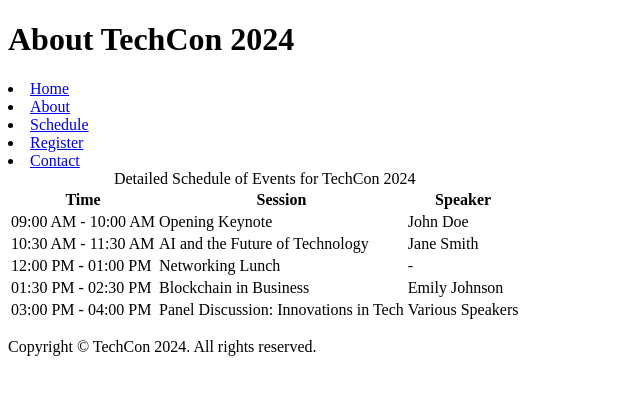
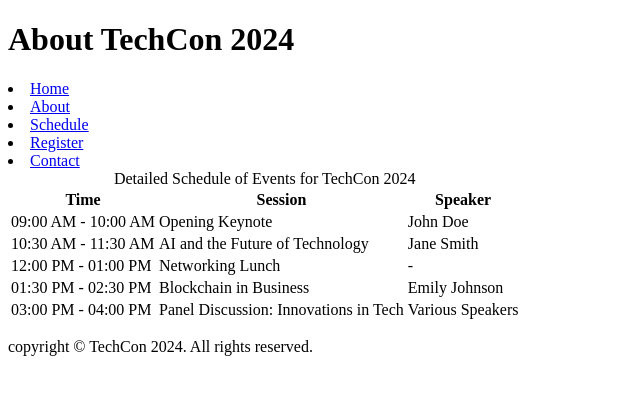
Before and after one commit to Nduat1/TechCon_HTML, a plain HTML site: page techcon_website/schedule.html in a window 1280 px wide. Shown: the full height of the page, 0-640 px from the left. Drawn offline with Linux system fonts and the light colour scheme.

Commit message:
Add schedule.html

```diff
--- a/techcon_website/schedule.html
+++ b/techcon_website/schedule.html
@@ -56,7 +56,7 @@
         </table>
     </main>
     <footer>
-        <p>Copyright &copy; TechCon 2024. All rights reserved.</p>
+        <p>copyright &copy; TechCon 2024. All rights reserved.</p>
     </footer>
 </body>
 </html>
```
